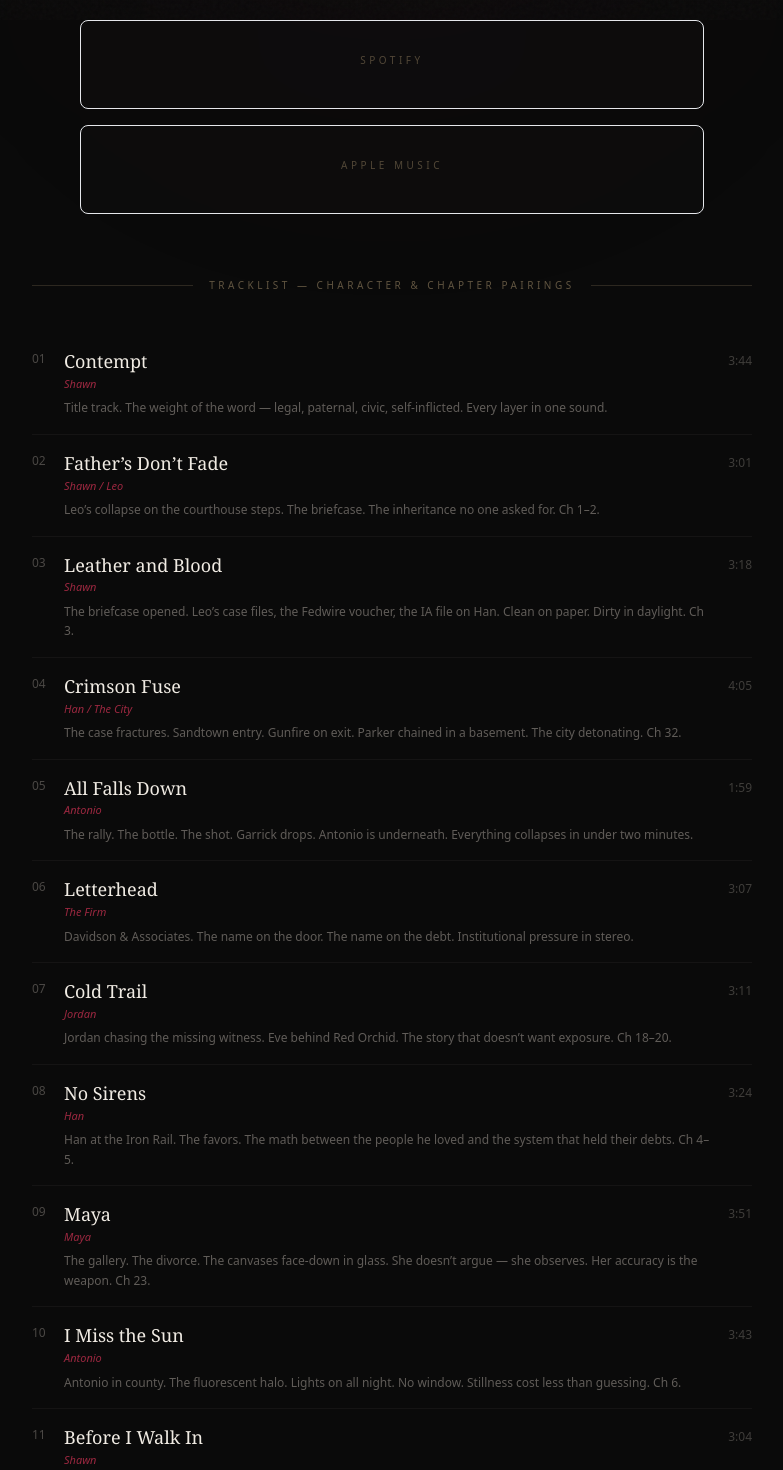
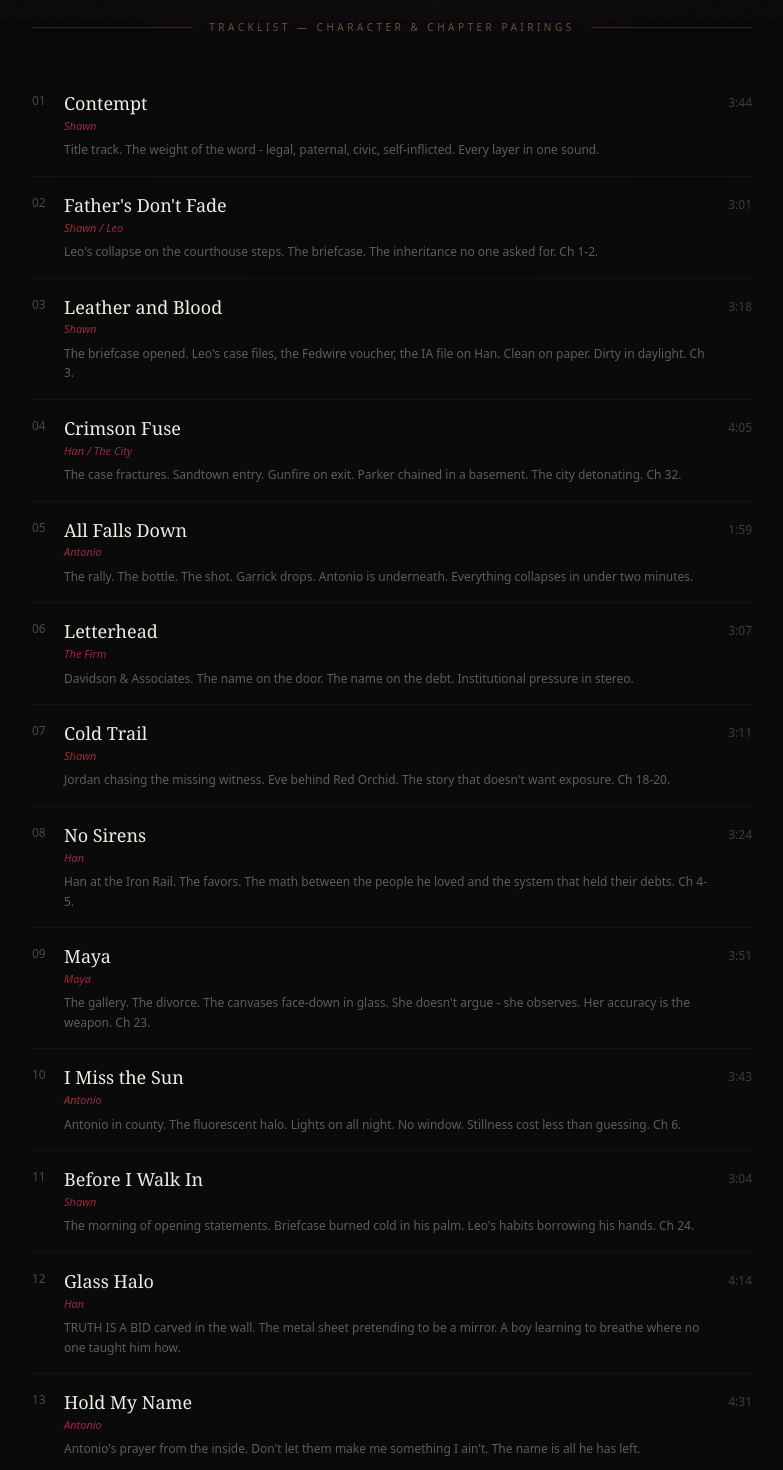
Before and after one commit to lerenyae/Civic-Noir-site, a Next.js app: page /soundtrack in a window 1280 px wide. Shown: the part 780-2250 px from the top of the page, without its empty margins (248-1031 px from the left). Built offline with nearby package versions, Linux system fonts and the light colour scheme.

Commit message:
Fix soundtrack: Track 7 character, remove placeholders, fix encoding

```diff
--- a/app/soundtrack/page.tsx
+++ b/app/soundtrack/page.tsx
@@ -4,28 +4,28 @@ import SectionReveal from "@/components/SectionReveal";
 
 export const metadata: Metadata = {
   title: "Soundtrack",
-  description: "Sounds of Contempt — 18 tracks. The temperature of the pages in sound. Original novel soundtrack by LeRenyae Watkins.",
+  description: "Sounds of Contempt - 18 tracks. The temperature of the pages in sound. Original novel soundtrack by LeRenyae Watkins.",
 };
 
 const tracks = [
-  { num: "01", title: "Contempt", time: "3:44", character: "Shawn", moment: "Title track. The weight of the word — legal, paternal, civic, self-inflicted. Every layer in one sound." },
-  { num: "02", title: "Father\u2019s Don\u2019t Fade", time: "3:01", character: "Shawn / Leo", moment: "Leo\u2019s collapse on the courthouse steps. The briefcase. The inheritance no one asked for. Ch 1\u20132." },
-  { num: "03", title: "Leather and Blood", time: "3:18", character: "Shawn", moment: "The briefcase opened. Leo\u2019s case files, the Fedwire voucher, the IA file on Han. Clean on paper. Dirty in daylight. Ch 3." },
+  { num: "01", title: "Contempt", time: "3:44", character: "Shawn", moment: "Title track. The weight of the word - legal, paternal, civic, self-inflicted. Every layer in one sound." },
+  { num: "02", title: "Father's Don't Fade", time: "3:01", character: "Shawn / Leo", moment: "Leo's collapse on the courthouse steps. The briefcase. The inheritance no one asked for. Ch 1-2." },
+  { num: "03", title: "Leather and Blood", time: "3:18", character: "Shawn", moment: "The briefcase opened. Leo's case files, the Fedwire voucher, the IA file on Han. Clean on paper. Dirty in daylight. Ch 3." },
   { num: "04", title: "Crimson Fuse", time: "4:05", character: "Han / The City", moment: "The case fractures. Sandtown entry. Gunfire on exit. Parker chained in a basement. The city detonating. Ch 32." },
   { num: "05", title: "All Falls Down", time: "1:59", character: "Antonio", moment: "The rally. The bottle. The shot. Garrick drops. Antonio is underneath. Everything collapses in under two minutes." },
   { num: "06", title: "Letterhead", time: "3:07", character: "The Firm", moment: "Davidson & Associates. The name on the door. The name on the debt. Institutional pressure in stereo." },
-  { num: "07", title: "Cold Trail", time: "3:11", character: "Jordan", moment: "Jordan chasing the missing witness. Eve behind Red Orchid. The story that doesn\u2019t want exposure. Ch 18\u201320." },
-  { num: "08", title: "No Sirens", time: "3:24", character: "Han", moment: "Han at the Iron Rail. The favors. The math between the people he loved and the system that held their debts. Ch 4\u20135." },
-  { num: "09", title: "Maya", time: "3:51", character: "Maya", moment: "The gallery. The divorce. The canvases face-down in glass. She doesn\u2019t argue \u2014 she observes. Her accuracy is the weapon. Ch 23." },
+  { num: "07", title: "Cold Trail", time: "3:11", character: "Shawn", moment: "Jordan chasing the missing witness. Eve behind Red Orchid. The story that doesn't want exposure. Ch 18-20." },
+  { num: "08", title: "No Sirens", time: "3:24", character: "Han", moment: "Han at the Iron Rail. The favors. The math between the people he loved and the system that held their debts. Ch 4-5." },
+  { num: "09", title: "Maya", time: "3:51", character: "Maya", moment: "The gallery. The divorce. The canvases face-down in glass. She doesn't argue - she observes. Her accuracy is the weapon. Ch 23." },
   { num: "10", title: "I Miss the Sun", time: "3:43", character: "Antonio", moment: "Antonio in county. The fluorescent halo. Lights on all night. No window. Stillness cost less than guessing. Ch 6." },
-  { num: "11", title: "Before I Walk In", time: "3:04", character: "Shawn", moment: "The morning of opening statements. Briefcase burned cold in his palm. Leo\u2019s habits borrowing his hands. Ch 24." },
+  { num: "11", title: "Before I Walk In", time: "3:04", character: "Shawn", moment: "The morning of opening statements. Briefcase burned cold in his palm. Leo's habits borrowing his hands. Ch 24." },
   { num: "12", title: "Glass Halo", time: "4:14", character: "Han", moment: "TRUTH IS A BID carved in the wall. The metal sheet pretending to be a mirror. A boy learning to breathe where no one taught him how." },
-  { num: "13", title: "Hold My Name", time: "4:31", character: "Antonio", moment: "Antonio\u2019s prayer from the inside. Don\u2019t let them make me something I ain\u2019t. The name is all he has left." },
+  { num: "13", title: "Hold My Name", time: "4:31", character: "Antonio", moment: "Antonio's prayer from the inside. Don't let them make me something I ain't. The name is all he has left." },
   { num: "14", title: "Exits", time: "2:26", character: "Jordan", moment: "Jordan in Central Booking. Charged. Bail denied. The documenter becomes the document. Ch 43." },
   { num: "15", title: "What It Cost", time: "3:27", character: "Shawn / Han / Jordan", moment: "The reckoning. Three men who paid for the truth in different currencies. Nobody got change." },
-  { num: "16", title: "Shame", time: "3:09", character: "Shawn", moment: "Shawn confronting what he became to win. The tools he used. The father he sounds like. The name he can\u2019t return." },
-  { num: "17", title: "Case Closed", time: "3:08", character: "The System", moment: "The split verdict. The system doesn\u2019t give clean wins. It adjusts. Paperwork and silence. Ch 51." },
-  { num: "18", title: "Charm City", time: "3:24", character: "Baltimore", moment: "The closer. The city wakes up the same way it went to sleep. Cranes on the harbor. Domino burns red. Baltimore doesn\u2019t apologize." },];
+  { num: "16", title: "Shame", time: "3:09", character: "Shawn", moment: "Shawn confronting what he became to win. The tools he used. The father he sounds like. The name he can't return." },
+  { num: "17", title: "Case Closed", time: "3:08", character: "The System", moment: "The split verdict. The system doesn't give clean wins. It adjusts. Paperwork and silence. Ch 51." },
+  { num: "18", title: "Charm City", time: "3:24", character: "Baltimore", moment: "The closer. The city wakes up the same way it went to sleep. Cranes on the harbor. Domino burns red. Baltimore doesn't apologize." },];
 
 export default function SoundtrackPage() {
   return (
@@ -66,22 +66,6 @@ export default function SoundtrackPage() {
         </div>
       </section>
 
-      {/* EMBEDS */}
-      <section className="max-w-2xl mx-auto px-6 pb-16">
-        <SectionReveal>
-          <div className="flex flex-col gap-4">
-            <div className="border border-bone-300/8 bg-noir-900/50 rounded-lg p-8 text-center">
-              <p className="text-[10px] font-sans font-light tracking-ultra uppercase text-gold/40 mb-2">Spotify</p>
-              <p className="text-xs text-bone-300/30 font-light"></p>
-            </div>
-            <div className="border border-bone-300/8 bg-noir-900/50 rounded-lg p-8 text-center">
-              <p className="text-[10px] font-sans font-light tracking-ultra uppercase text-gold/40 mb-2">Apple Music</p>
-              <p className="text-xs text-bone-300/30 font-light"></p>
-            </div>
-          </div>
-        </SectionReveal>
-      </section>
-
       {/* TRACKLIST */}
       <section className="max-w-3xl mx-auto px-6 pb-24">
         <SectionReveal>
@@ -116,4 +100,4 @@ function TrackRow({ track }: { track: typeof tracks[number] }) {
       <span className="text-xs text-bone-300/25 font-sans font-light tabular-nums pt-1 pl-4">{track.time}</span>
     </div>
   );
-}
+      }
```
